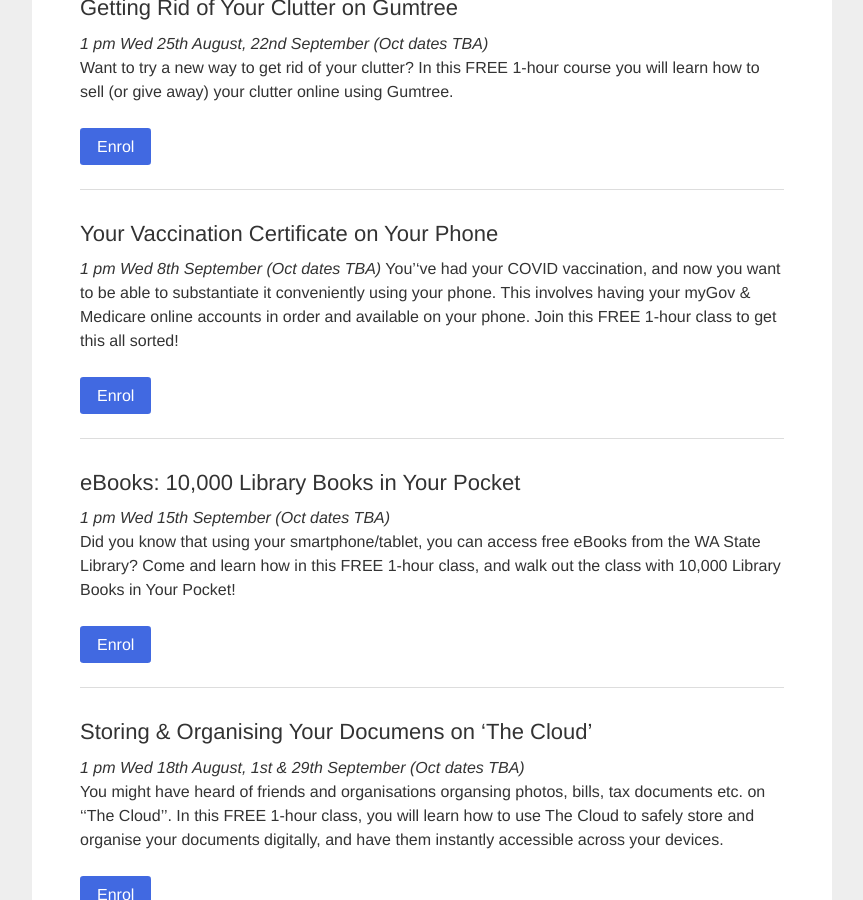
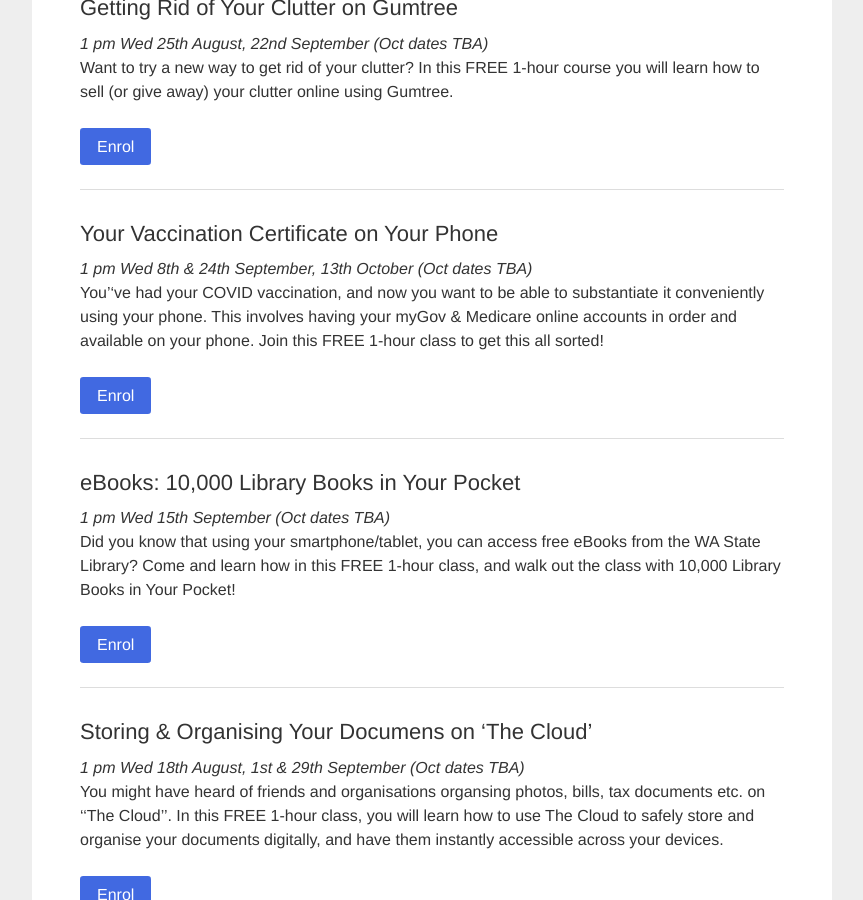
Before and after one commit to auxellbs/splconline.github.io, a Jekyll site: the page built from index.md, in a window 1280 px wide and 900 px high, scrolled down 1371 px. Shown: the whole window, without its empty margins (208-1071 px from the left). Built offline with Jekyll 4.4.1, drawn with Linux system fonts in a browser that asks for light colours.

Commit message:
Update index.md

```diff
--- a/index.md
+++ b/index.md
@@ -40,7 +40,7 @@
 ---
 
 ### Your Vaccination Certificate on Your Phone
-*1 pm Wed 8th September (Oct dates TBA)*
+*1 pm Wed 8th & 24th September, 13th October (Oct dates TBA)*
 You''ve had your COVID vaccination, and now you want to be able to substantiate it conveniently using your phone. This involves having your myGov & Medicare online accounts in order and available on your phone. Join this FREE 1-hour class to get this all sorted!
 
 [Enrol](https://docs.google.com/forms/d/e/1FAIpQLSf1BWKNcViD4-tdzi4b4cIvrHCW6SW9B87VjcjOoB5lfhzkew/viewform?usp=sf_link){:target="_blank"}{:.btn}
```
